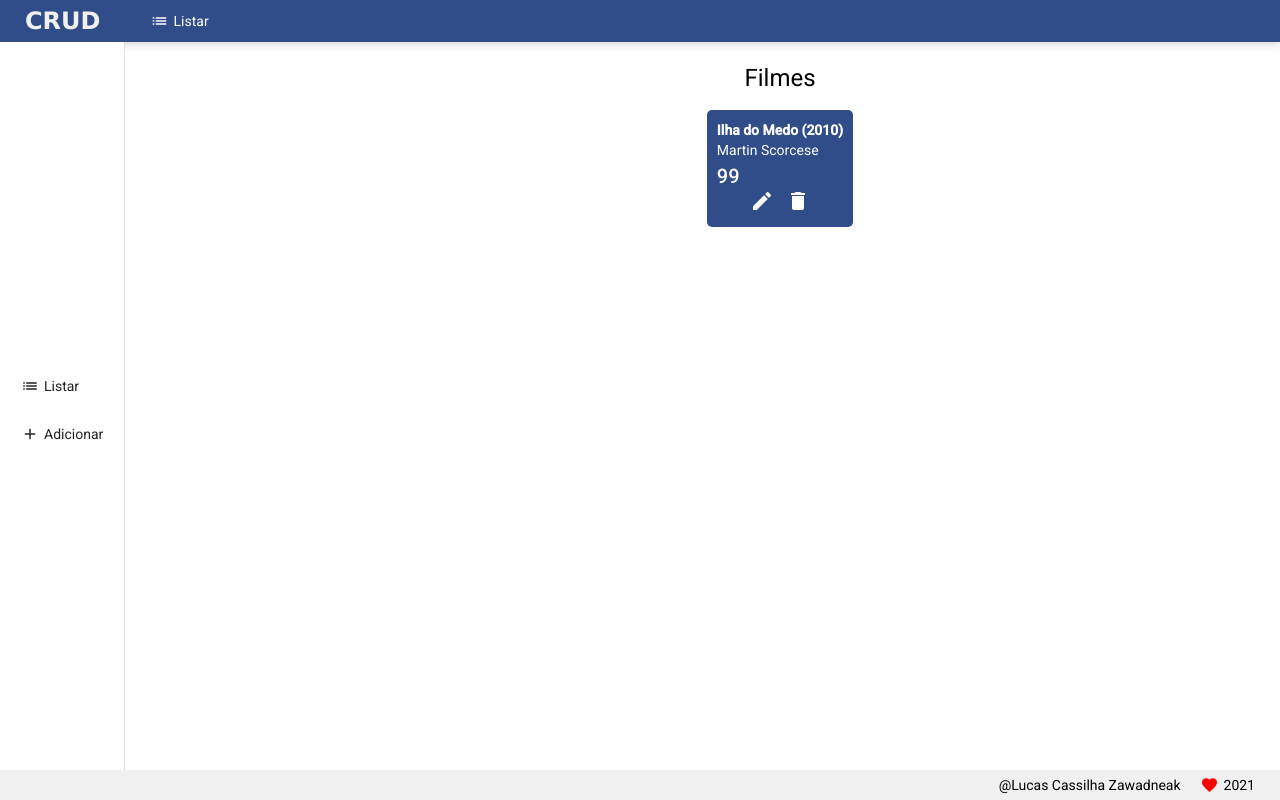
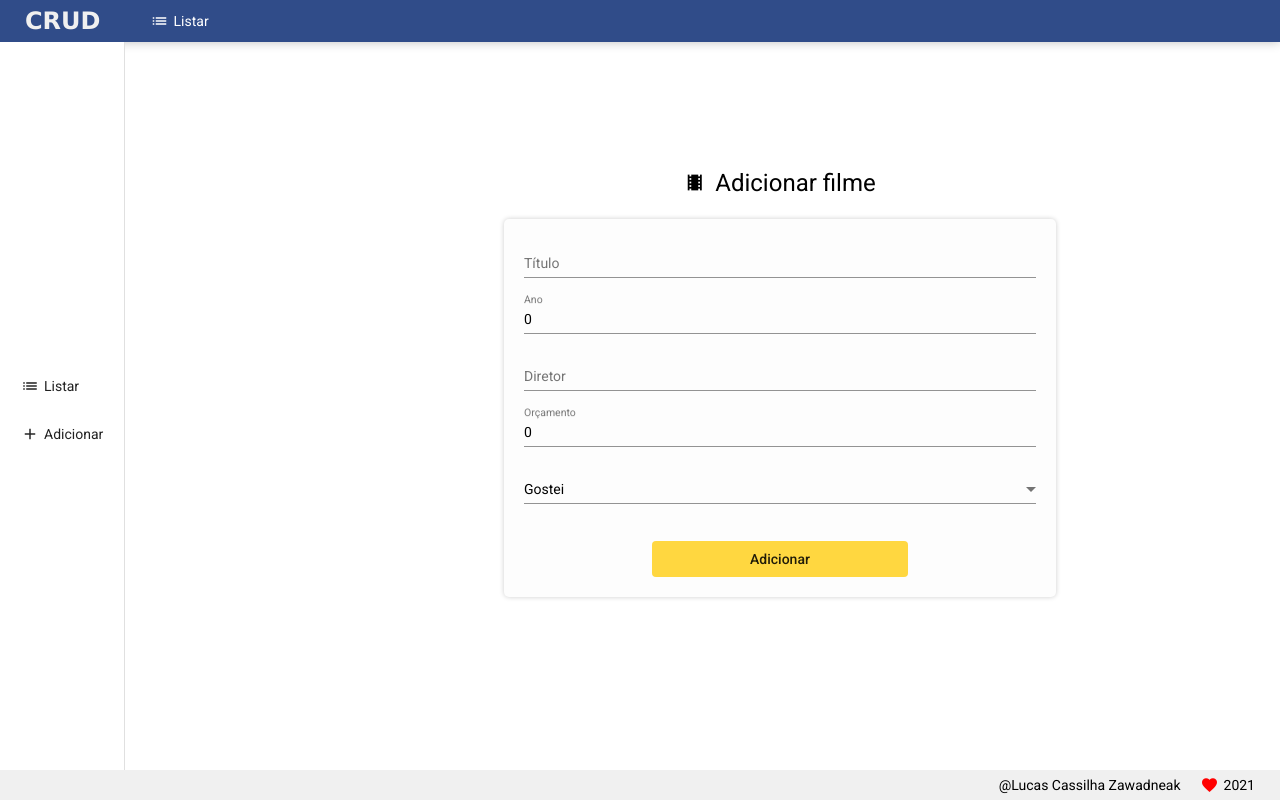
Before and after one commit to lucaszawadneak/AngularHelloWorld, an Angular app: page / in a window 1280 px wide. Built offline with nearby package versions, Linux system fonts and the light colour scheme.

Commit message:
Review por select

```diff
--- a/src/app/app.component.html
+++ b/src/app/app.component.html
@@ -1,5 +1,5 @@
 <app-header></app-header>
 <app-nav></app-nav>
-<!-- <app-add></app-add> -->
-<app-list></app-list>
+<app-add></app-add>
+<!-- <app-list></app-list> -->
 <app-footer></app-footer>
--- a/src/app/views/add/add.component.html
+++ b/src/app/views/add/add.component.html
@@ -33,16 +33,22 @@
           name="director"
         />
       </mat-form-field>
-      <mat-label>Nota ({{ rating }})</mat-label>
-      <input
-        type="range"
-        id="vol"
-        name="vol"
-        min="0"
-        max="100"
-        [(ngModel)]="rating"
-        name="rating"
-      />
+      <mat-form-field>
+        <mat-label>Orçamento</mat-label>
+        <input
+          matInput
+          placeholder="Ex. Martin Scorsese"
+          [(ngModel)]="shootingPrice"
+          name="shootingPrice"
+        />
+      </mat-form-field>
+      <mat-form-field>
+        <select matNativeControl>
+          <option>Gostei</option>
+          <option>Odiei</option>
+          <option>Não entendi nada</option>
+        </select>
+      </mat-form-field>
       <button
         mat-flat-button
         color="accent"
--- a/src/app/views/add/add.component.ts
+++ b/src/app/views/add/add.component.ts
@@ -11,9 +11,10 @@ export class AddComponent implements OnInit {
   ngOnInit(): void {}
 
   rating: number = 0;
-  title: string = "test";
+  title: string = "";
   year: number = 0;
   director: string = "";
+  shootingPrice: number = 0;
 
   handleRegisterMovie(): void {
     console.log("filme adicionado");
```
